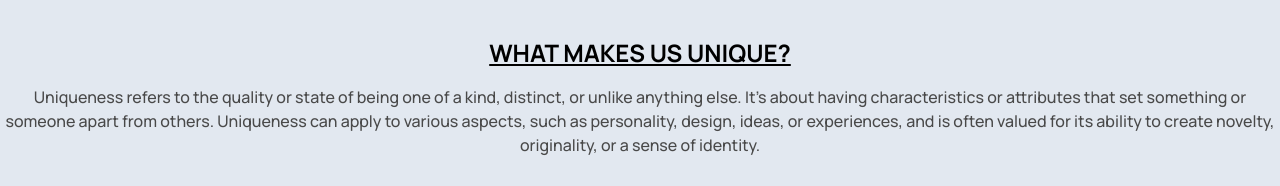
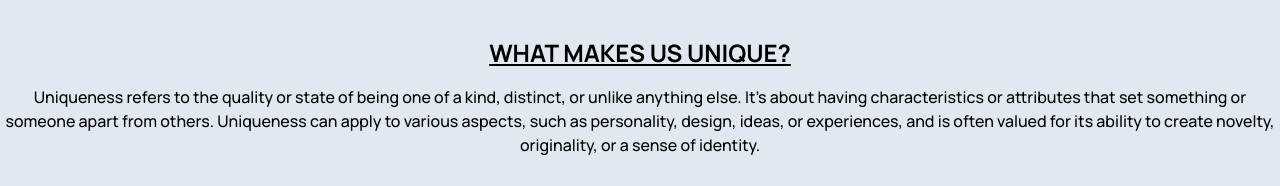
Before and after one commit to AvikSharafat248/Assignment-3, a website: page index.html in a window 1280 px wide. Shown: the part 2987-3173 px from the top of the page. Drawn offline with nearby package versions, Linux system fonts and the light colour scheme.

Commit message:
unique section design again

```diff
--- a/index.html
+++ b/index.html
@@ -281,7 +281,7 @@
 
             </h2>
 
-            <p class="font-medium text-[#494949]">
+            <p class="font-medium text-black">
                 Uniqueness refers to the quality or state of being one of a kind, distinct, or unlike anything else. It's about having characteristics or attributes that set something or someone apart from others. Uniqueness can apply to various aspects, such as personality, design, ideas, or experiences, and is often valued for its ability to create novelty, originality, or a sense of identity.
             </p>
         </div>
```
